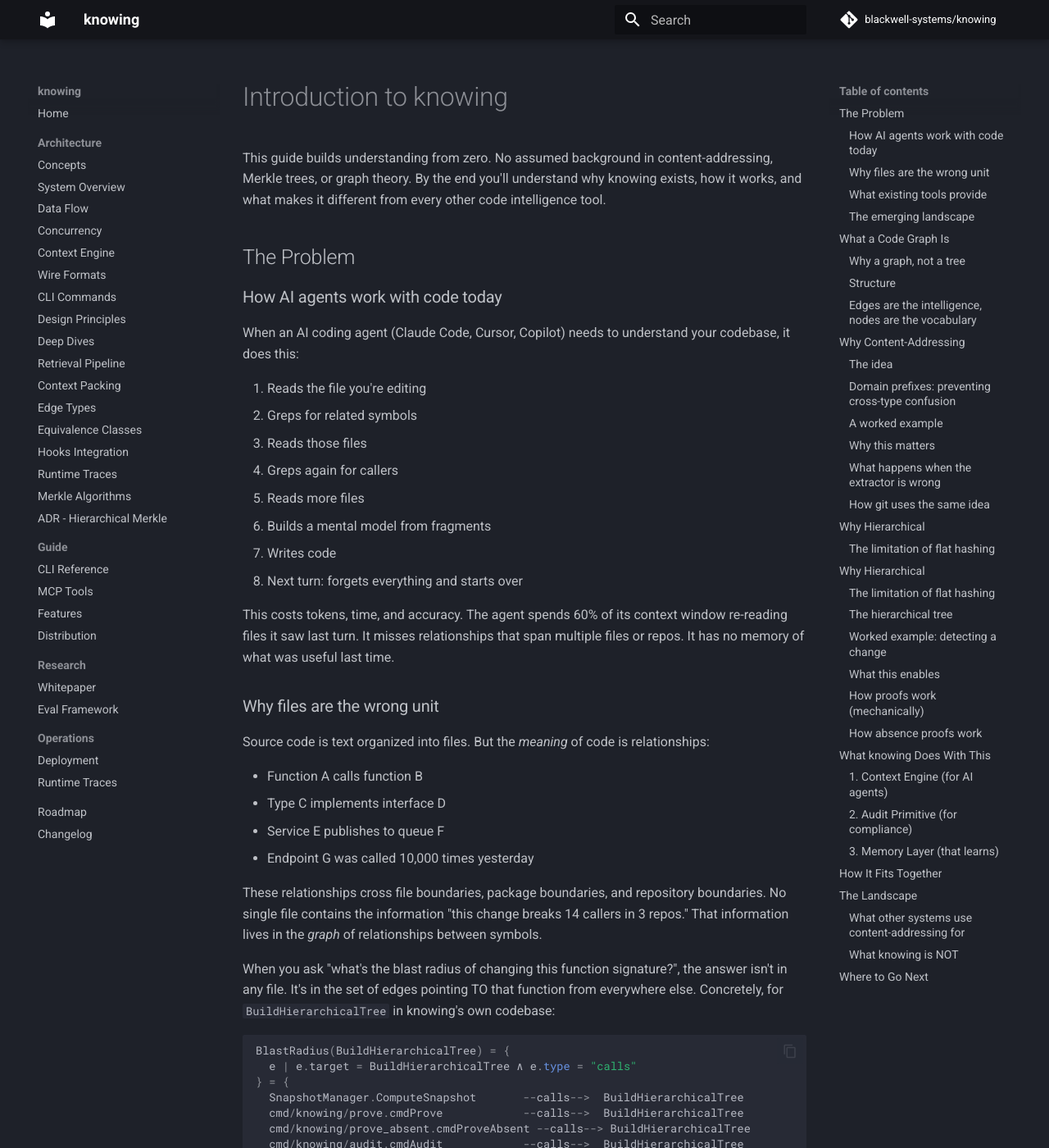
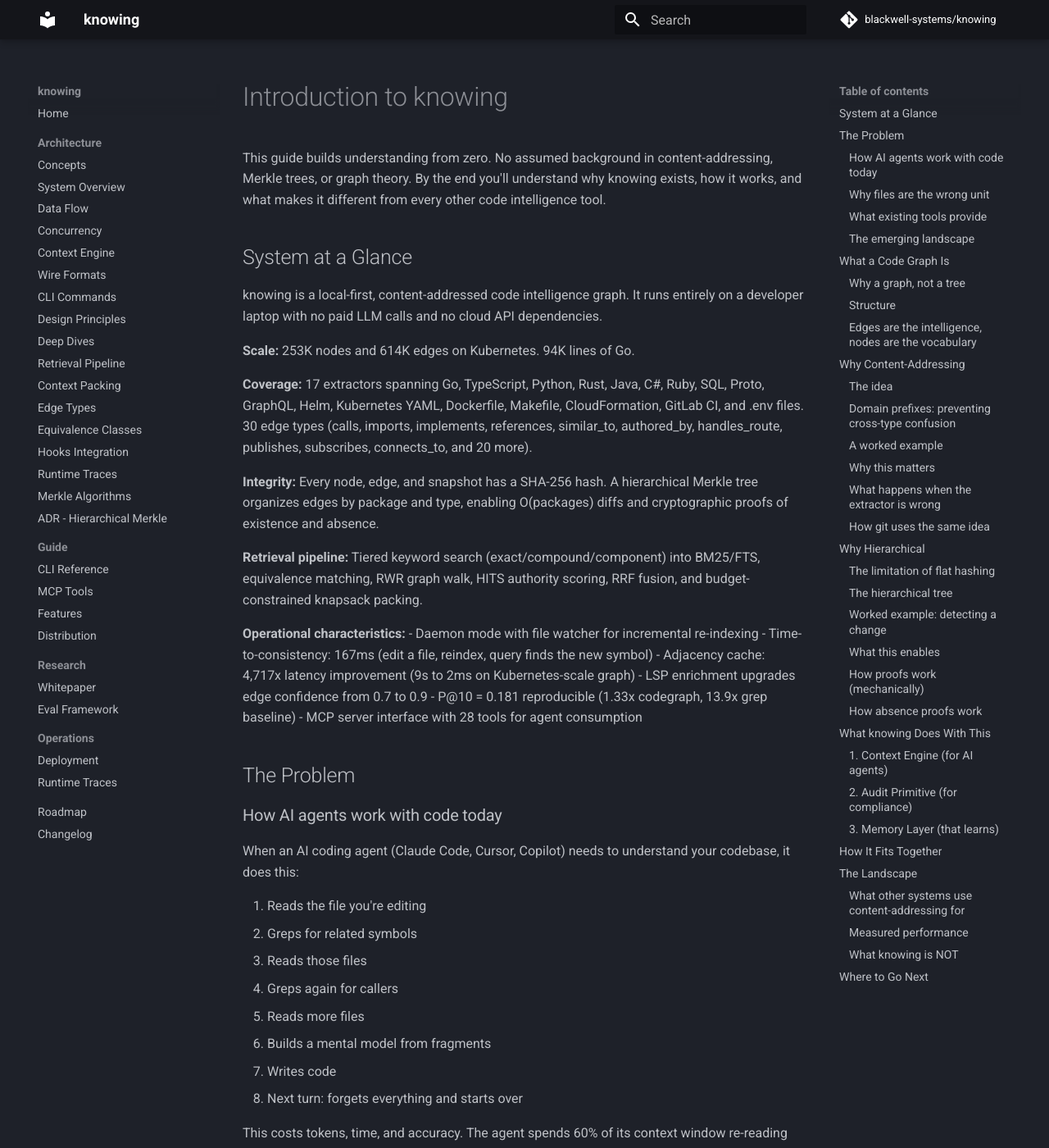
Before and after one commit to blackwell-systems/knowing, an MkDocs documentation site: the page built from docs/guide/introduction.md, in a window 1280 px wide and 1400 px high. Shown: the whole window at 82% size. Built offline with MkDocs 1.6.1 and Material for MkDocs 9.7.7, drawn with Linux system fonts in a browser that asks for light colours; comment, search, counter and statistics services are not loaded; some of the changed text lies outside the part shown.

Commit message:
docs: fill foundational knowledge gaps in introduction.md
- Add "System at a Glance" section with scale numbers, pipeline summary
- Add measured performance table (P@10, latency, time-to-consistency)
- Fix extractor count (17, not 26), update adjacency cache numbers
- Add daemon mode explanation and local-first emphasis
- Remove duplicate "Why Hierarchical" section

````diff
--- a/docs/guide/introduction.md
+++ b/docs/guide/introduction.md
@@ -1,6 +1,26 @@
 # Introduction to knowing
 
 This guide builds understanding from zero. No assumed background in content-addressing, Merkle trees, or graph theory. By the end you'll understand why knowing exists, how it works, and what makes it different from every other code intelligence tool.
+
+## System at a Glance
+
+knowing is a local-first, content-addressed code intelligence graph. It runs entirely on a developer laptop with no paid LLM calls and no cloud API dependencies.
+
+**Scale:** 253K nodes and 614K edges on Kubernetes. 94K lines of Go.
+
+**Coverage:** 17 extractors spanning Go, TypeScript, Python, Rust, Java, C#, Ruby, SQL, Proto, GraphQL, Helm, Kubernetes YAML, Dockerfile, Makefile, CloudFormation, GitLab CI, and .env files. 30 edge types (calls, imports, implements, references, similar_to, authored_by, handles_route, publishes, subscribes, connects_to, and 20 more).
+
+**Integrity:** Every node, edge, and snapshot has a SHA-256 hash. A hierarchical Merkle tree organizes edges by package and type, enabling O(packages) diffs and cryptographic proofs of existence and absence.
+
+**Retrieval pipeline:** Tiered keyword search (exact/compound/component) into BM25/FTS, equivalence matching, RWR graph walk, HITS authority scoring, RRF fusion, and budget-constrained knapsack packing.
+
+**Operational characteristics:**
+- Daemon mode with file watcher for incremental re-indexing
+- Time-to-consistency: 167ms (edit a file, reindex, query finds the new symbol)
+- Adjacency cache: 4,717x latency improvement (9s to 2ms on Kubernetes-scale graph)
+- LSP enrichment upgrades edge confidence from 0.7 to 0.9
+- P@10 = 0.181 reproducible (1.33x codegraph, 13.9x grep baseline)
+- MCP server interface with 28 tools for agent consumption
 
 ## The Problem
 
@@ -232,20 +252,7 @@ But git content-addresses *file contents*. knowing content-addresses *relationsh
 
 A flat content-addressed system can tell you "something changed" (the root hash is different). But it can't tell you WHAT changed without scanning everything.
 
-Imagine you have 100,000 edges in your graph. Something changed. Which edge? With a flat hash, you have two options:
-
-1. Compare all 100,000 edges between old and new state (O(edges), slow)
-2. Rebuild both hash sets and compute the set difference (O(edges), still slow)
-
-At Grafana's scale (714,000 edges), this takes seconds. For a CI pipeline that runs on every push, seconds add up.
-
-## Why Hierarchical
-
-### The limitation of flat hashing
-
-A flat content-addressed system can tell you "something changed" (the root hash is different). But it can't tell you WHAT changed without scanning everything.
-
-Imagine you have 100,000 edges in your graph. Something changed. Which edge? With a flat hash, you compare all 100,000 edges between the old and new state. That's O(edges).
+Imagine you have 100,000 edges in your graph. Something changed. Which edge? With a flat hash, you compare all 100,000 edges between the old and new state. That's O(edges). At Kubernetes scale (614K edges), this takes seconds. For a CI pipeline that runs on every push, seconds add up.
 
 ### The hierarchical tree
 
@@ -472,7 +479,10 @@ After 1,000 sessions of agent feedback, the system has thousands of signal recor
 Source code (files)
     |
     v
-Extractors (26 languages: tree-sitter, LSP, SCIP, YAML parsers)
+Daemon (file watcher, incremental re-indexing, 167ms time-to-consistency)
+    |
+    v
+Extractors (17 extractors: tree-sitter, LSP, SCIP, YAML/config parsers)
     |
     v
 Code Graph (nodes + edges + provenance + confidence)
@@ -487,12 +497,15 @@ Snapshot (one hash = entire graph state, tied to git commit)
     +--> Proof System (inclusion + absence proofs, offline verifiable)
     +--> Diff Engine (O(packages), semantic output)
     +--> Feedback Loop (merkleized, self-expiring)
-    +--> Subgraph Cache (93x speedup on repeat queries)
+    +--> Adjacency Cache (4,717x latency improvement, 9s -> 2ms at k8s scale)
+    +--> MCP Server (28 tools for agent consumption)
 ```
 
 The Merkle tree is not just an integrity mechanism. It's the query optimization substrate. The same structure that proves "this edge exists" also invalidates stale caches, scopes diffs to changed packages, and expires old feedback. One data structure, five use cases.
 
-Since the initial architecture, knowing has added cross-repo awareness (external packages get canonical identity hashes like `external://flask` or `stdlib`), community-aware graph walks (constrain RWR to seed communities for focused queries), and 28 MCP tools for agent integration.
+The daemon watches the filesystem and triggers incremental re-indexing on file changes. From the moment a developer saves a file to the moment a query returns the new symbol: 167ms. The adjacency cache precomputes neighbor lookups, reducing graph traversal latency from 9 seconds to 2 milliseconds on Kubernetes-scale graphs (253K nodes, 614K edges).
+
+Since the initial architecture, knowing has added cross-repo awareness (external packages get canonical identity hashes like `external://flask` or `stdlib`), community-aware graph walks (constrain RWR to seed communities for focused queries), and 28 MCP tools for agent integration. The system requires no cloud services; everything runs locally with zero configuration.
 
 ## The Landscape
 
@@ -508,10 +521,26 @@ Since the initial architecture, knowing has added cross-repo awareness (external
 
 knowing is unique in applying content-addressing to *relationships between code*, organized by *semantic boundaries* (packages, edge types), and using the resulting Merkle structure as a *query optimization substrate*.
 
+### Measured performance
+
+These numbers are reproducible via `knowing eval` on the benchmark suite (7 repos, 117 tasks):
+
+| Metric | Value | Context |
+|---|---|---|
+| P@10 (precision at 10) | 0.181 | 1.33x codegraph (19K stars), 13.9x grep baseline |
+| Adjacency cache latency | 2ms | Down from 9s uncached on k8s (4,717x improvement) |
+| Time-to-consistency | 167ms | File edit to query returning new symbol |
+| Feedback impact | +34pp over 5 rounds | 16% baseline to 50% with feedback |
+| Index throughput | 494x incremental vs full | IndexFilesIncremental on warm graph |
+| Similarity edges | +19.5% MRR | Embedding-based similar_to edges vs graph-only |
+
+All measurements taken on developer hardware (no GPU, no cloud). The system is designed to be fast enough that agents never wait for it.
+
 ### What knowing is NOT
 
+- **Not a cloud service.** It runs entirely on a developer laptop. No API keys, no network calls, no paid LLM. Local-first by design.
 - **Not a code search engine.** It doesn't index text. It indexes relationships.
-- **Not an LSP replacement.** LSP provides single-workspace references. knowing provides cross-repo, historical, runtime-aware graph queries.
+- **Not an LSP replacement.** LSP provides single-workspace references. knowing provides cross-repo, historical, runtime-aware graph queries. LSP is an input (enrichment source), not a competitor.
 - **Not a build system.** It doesn't compile or run code. It observes and analyzes.
 - **Not a runtime monitor.** It can ingest OpenTelemetry traces, but it's primarily a static analysis system augmented with runtime observations.
 
````
